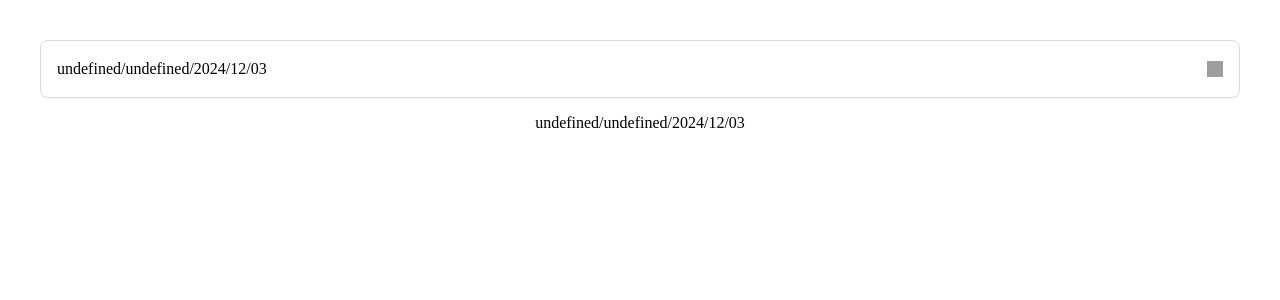
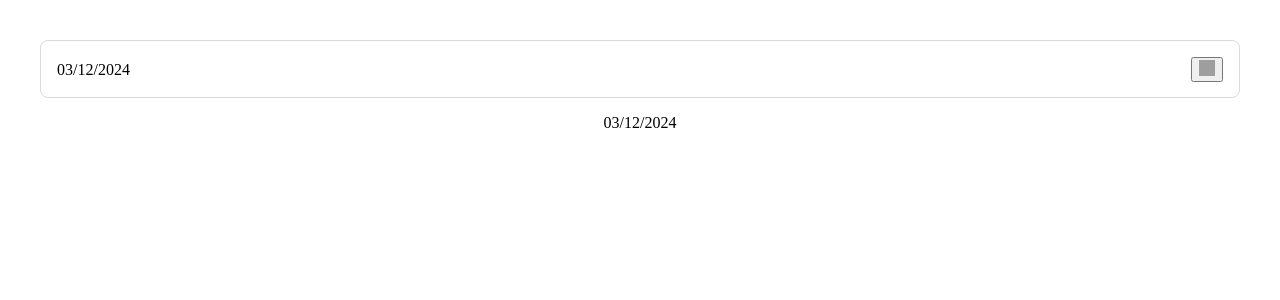
Before and after one commit to andersonrafaelferreira/datetimepicker, a React (Vite) app: page / in a window 1280 px wide. Shown: the top 300 px of the page. Built offline with nearby package versions, Linux system fonts and the light colour scheme; grey boxes are pictures that could not be loaded.

Commit message:
fix the initial date

```diff
--- a/src/App.tsx
+++ b/src/App.tsx
@@ -1,30 +1,19 @@
 import { useState, useRef, useEffect } from "react";
 import "./App.css";
 
-import styled from 'styled-components'
+import styled from "styled-components";
 
 const DateContainer = styled.div`
   max-width: 100%;
   padding: 16px;
-  border-radius: .5rem;
+  border-radius: 0.5rem;
   border: 1px solid #d9d9d9;
   height: 24px;
-
-`
-
+`;
 
 function App() {
   const [selectedDate, setSelectedDate] = useState("");
   const inputRef = useRef<HTMLInputElement | null>(null);
-
-  useEffect(() => {
-    const hoje = new Date();
-    const dia = String(hoje.getDate()).padStart(2, '0');
-    const mes = String(hoje.getMonth() + 1).padStart(2, '0');
-    const ano = hoje.getFullYear();
-    const dataFormatada = `${ano}/${mes}/${dia}`;
-    setSelectedDate(dataFormatada);
-  }, []);
 
   const handleDateChange = (event: React.ChangeEvent<HTMLInputElement>) => {
     setSelectedDate(event.target.value);
@@ -37,36 +26,63 @@ function App() {
   };
 
   function formatDate(date: string): string {
-    const [year, month, day] = date.split('-');
+    const [year, month, day] = date.split("-");
     const formattedDate = `${day}/${month}/${year}`;
     return formattedDate;
   }
 
+  useEffect(() => {
+    const hoje = new Date();
+    const dia = String(hoje.getDate()).padStart(2, "0");
+    const mes = String(hoje.getMonth() + 1).padStart(2, "0");
+    const ano = hoje.getFullYear();
+    const dataFormatada = `${ano}-${mes}-${dia}`;
+    setSelectedDate(dataFormatada);
+  }, []);
+
   return (
     <>
       <DateContainer onClick={clickCalendarIcon}>
-        <div style={{
-          flexDirection: 'row', gap: '8px', display: 'flex',
-          justifyContent: 'space-between',
-          alignItems: 'center'
-        }}>
+        <div
+          style={{
+            flexDirection: "row",
+            gap: "8px",
+            display: "flex",
+            justifyContent: "space-between",
+            alignItems: "center",
+          }}
+        >
           {/* <input type="date" value={selectedDate} disabled
           style={{
             height: '24px', border: 0,
             background: 'transparent', display: 'flex', flex: 1, fontSize: '20px', textAlign: 'left'
           }} /> */}
-          <span>{selectedDate !== 'undefined' && formatDate(selectedDate)}</span>
+          <span>
+            {selectedDate && formatDate(selectedDate)}
+          </span>
           <input
-          ref={inputRef}
-          type="date"
-          value={selectedDate}
-          onChange={handleDateChange}
-          style={{ opacity: 0, height: '24px', display: 'flex', flex: 1, border: 0 }}
-        />
-          <img src="https://cdn-icons-png.flaticon.com/128/2948/2948088.png" width={16} height={16} />
+            ref={inputRef}
+            type="date"
+            value={selectedDate}
+            onChange={handleDateChange}
+            style={{
+              opacity: 0,
+              height: "24px",
+              display: "flex",
+              flex: 1,
+              border: 0,
+            }}
+          />
+          <button>
+            <img
+              src="https://cdn-icons-png.flaticon.com/128/2948/2948088.png"
+              width={16}
+              height={16}
+            />
+          </button>
         </div>
       </DateContainer>
-      <p>{selectedDate !== 'undefined' && formatDate(selectedDate)}</p>
+      <p>{selectedDate && formatDate(selectedDate)}</p>
     </>
   );
 }
```
